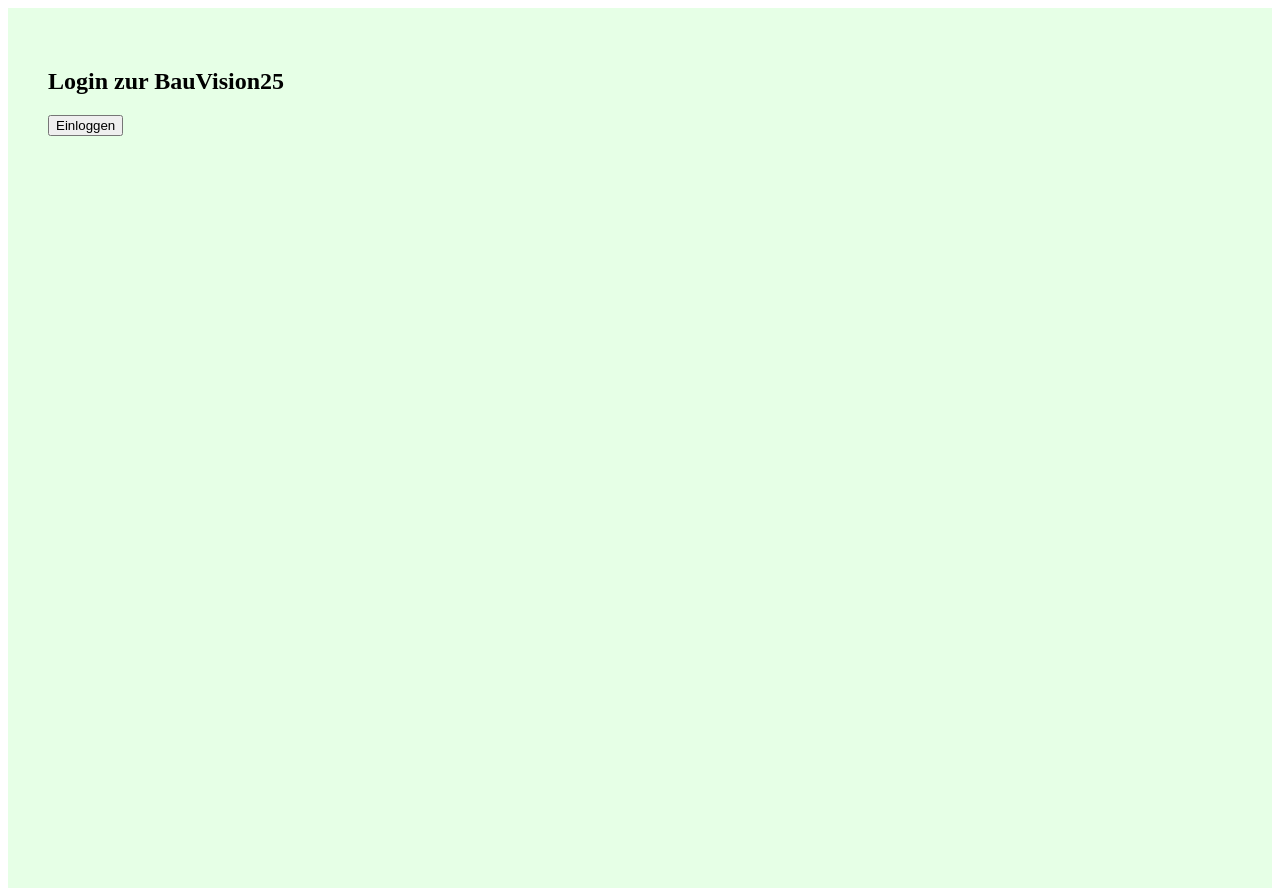
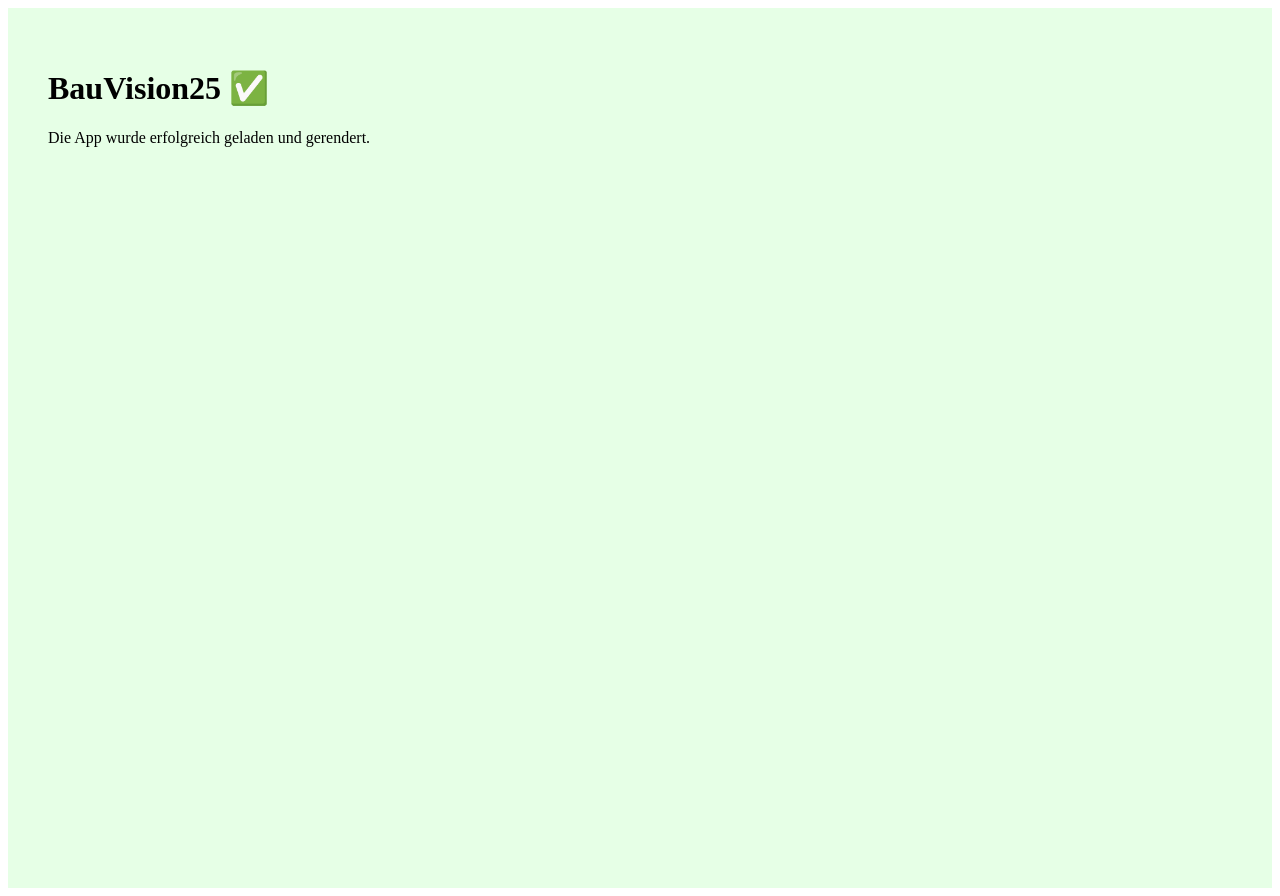
Before and after one commit to Nico2365/BauVision25, a React (Vite) app: page / in a window 1280 px wide. Built offline with nearby package versions, Linux system fonts and the light colour scheme.

Commit message:
Add files via upload

```diff
--- a/src/App.jsx
+++ b/src/App.jsx
@@ -1,77 +1,15 @@
-import React, { useState, useEffect } from "react";
+import React from "react";
 
 export default function App() {
-  const [user, setUser] = useState(null);
-  const [projektName, setProjektName] = useState("");
-  const [projekte, setProjekte] = useState([]);
-  const [selectedProjekt, setSelectedProjekt] = useState(null);
-  const [bilder, setBilder] = useState([]);
-
-  useEffect(() => {
-    const gespeicherteProjekte = JSON.parse(localStorage.getItem("projekte")) || [];
-    setProjekte(gespeicherteProjekte);
-  }, []);
-
-  useEffect(() => {
-    localStorage.setItem("projekte", JSON.stringify(projekte));
-  }, [projekte]);
-
-  const login = () => setUser("demo@bauvision.de");
-
-  const neuesProjekt = () => {
-    if (projektName && !projekte.find(p => p.name === projektName)) {
-      setProjekte([...projekte, { name: projektName, bilder: [] }]);
-      setProjektName("");
-    }
-  };
-
-  const projektWaehlen = (name) => {
-    const proj = projekte.find(p => p.name === name);
-    setSelectedProjekt(proj);
-    setBilder(proj?.bilder || []);
-  };
-
-  const bilderHinzufuegen = (e) => {
-    const files = Array.from(e.target.files);
-    setBilder([...bilder, ...files]);
-    const aktualisiert = projekte.map(p =>
-      p.name === selectedProjekt.name ? { ...p, bilder: [...p.bilder, ...files] } : p
-    );
-    setProjekte(aktualisiert);
-  };
-
-  if (!user) {
-    return (
-      <div style={{ padding: 40, backgroundColor: "#e6ffe6", minHeight: "100vh" }}>
-        <h2>Login zur BauVision25</h2>
-        <button onClick={login}>Einloggen</button>
-      </div>
-    );
-  }
-
-  if (!selectedProjekt) {
-    return (
-      <div style={{ padding: 40 }}>
-        <h2>Projektübersicht</h2>
-        <input value={projektName} onChange={(e) => setProjektName(e.target.value)} placeholder="Projektname" />
-        <button onClick={neuesProjekt}>Projekt anlegen</button>
-        <ul>
-          {projekte.map((p, i) => (
-            <li key={i}><button onClick={() => projektWaehlen(p.name)}>{p.name}</button></li>
-          ))}
-        </ul>
-      </div>
-    );
-  }
-
+  console.log("✅ App wurde geladen");
   return (
-    <div style={{ padding: 40 }}>
-      <h2>Projekt: {selectedProjekt.name}</h2>
-      <input type="file" multiple onChange={bilderHinzufuegen} />
-      <ul>
-        {bilder.map((b, i) => <li key={i}>{b.name || "Bild"}</li>)}
-      </ul>
-      <button onClick={() => setSelectedProjekt(null)}>Zurück zur Übersicht</button>
+    <div style={{
+      padding: 40,
+      backgroundColor: "#e6ffe6",
+      minHeight: "100vh"
+    }}>
+      <h1>BauVision25 ✅</h1>
+      <p>Die App wurde erfolgreich geladen und gerendert.</p>
     </div>
   );
 }
--- a/src/main.jsx
+++ b/src/main.jsx
@@ -1,4 +1,5 @@
 import React from "react";
 import ReactDOM from "react-dom/client";
 import App from "./App.jsx";
+
 ReactDOM.createRoot(document.getElementById("root")).render(<App />);
--- /dev/null
+++ b/vite.config.js
@@ -0,0 +1,6 @@
+import { defineConfig } from 'vite'
+import react from '@vitejs/plugin-react'
+
+export default defineConfig({
+  plugins: [react()],
+})
```
Also changed, not shown: package.json (+5 -6 lines).
